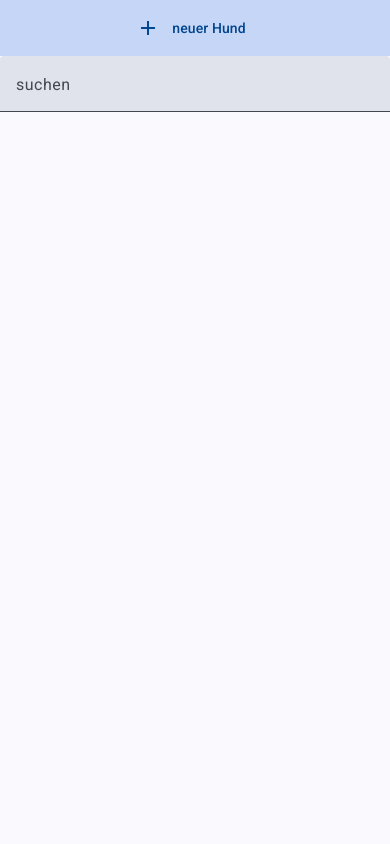
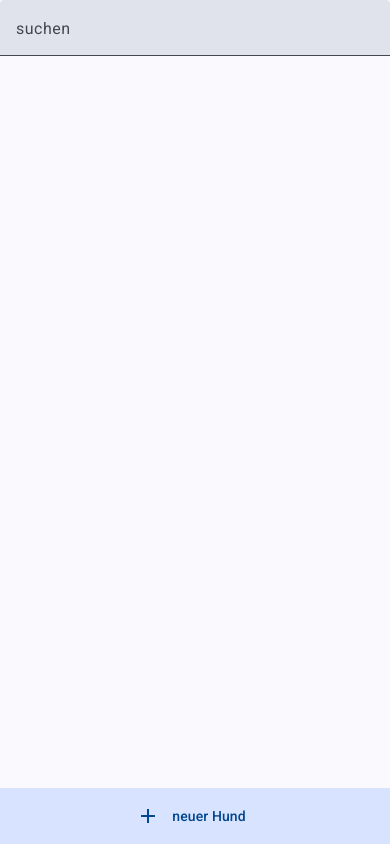
Before and after one commit to SimonStorlSchulke/hundolog2, an Angular app: page / in a window 390 px wide. Built offline with nearby package versions, Linux system fonts and the light colour scheme.

Commit message:
move-dog-button

```diff
--- a/src/app/dog-editor/dog-editor.html
+++ b/src/app/dog-editor/dog-editor.html
@@ -1,10 +1,7 @@
 <div class="layout">
   <div class="list">
     <form class="topbar">
-      <button (click)="newDog()" matFab extended>
-        <mat-icon>add</mat-icon>
-        neuer Hund
-      </button>
+
       <mat-form-field subscriptSizing="dynamic">
         <mat-label>suchen</mat-label>
         <input (input)="search($event)" type="text" matInput [formControl]="searchFormControl">
@@ -24,6 +21,11 @@
         </div>
       }
     </div>
+
+    <button class="new-dog" (click)="newDog()" matFab extended>
+      <mat-icon>add</mat-icon>
+      neuer Hund
+    </button>
   </div>
 
   @if(selectedDog() != -1) {
--- a/src/app/dog-editor/dog-editor.scss
+++ b/src/app/dog-editor/dog-editor.scss
@@ -159,15 +159,21 @@ mat-card-title {
   mat-form-field {
     flex-grow: 1;
   }
+}
 
-  button {
-    box-shadow: none;
-    border-radius: 0;
-  }
+.new-dog {
+  box-shadow: none;
+  border-radius: 0;
 }
 
 @media (max-width: 800px) {
   .topbar {
     width: 100dvw;
   }
+
+  .new-dog {
+    position: fixed;
+    bottom: 0;
+    width: 100%;
+  }
 }
```
